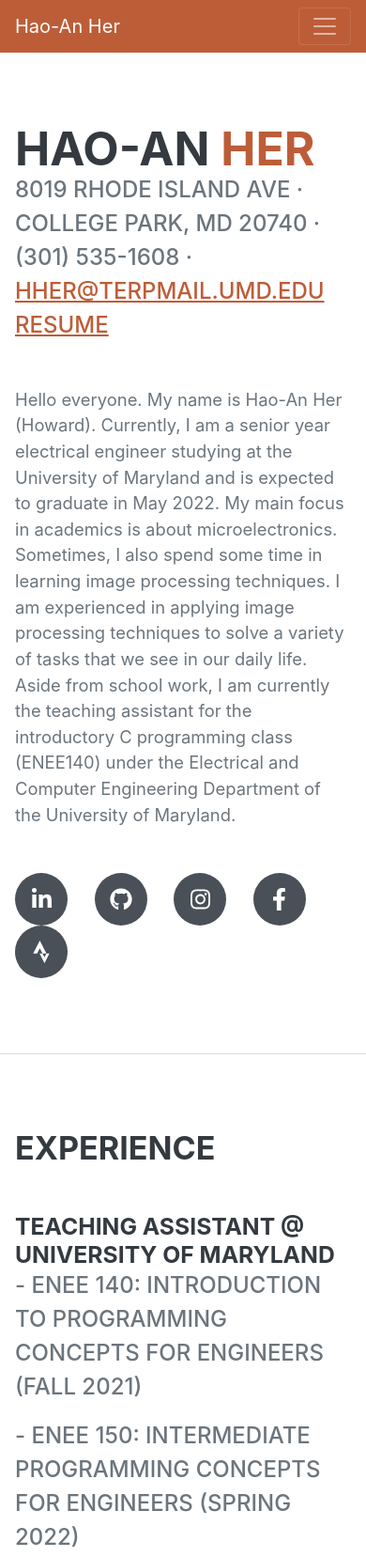
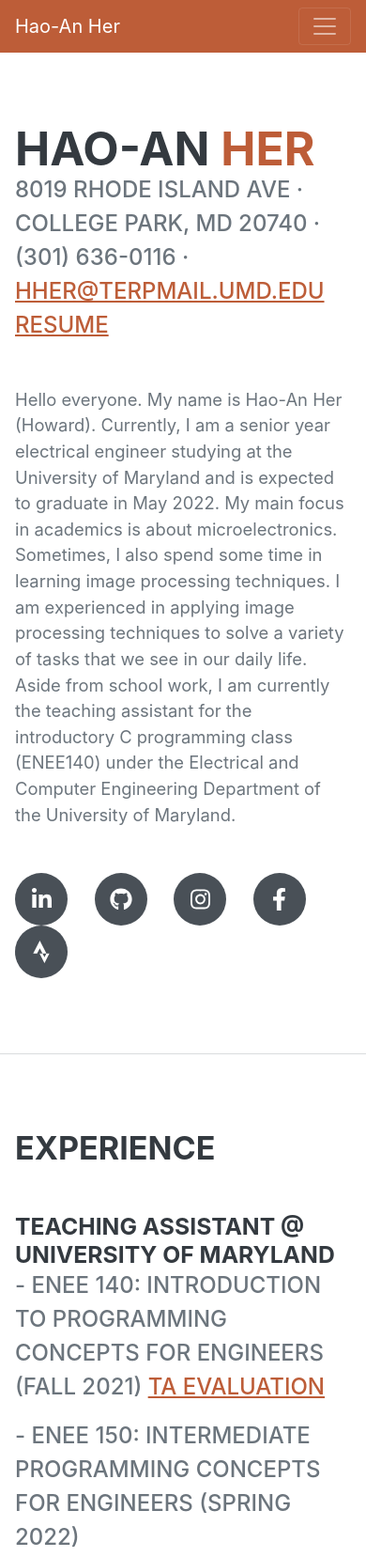
Before and after one commit to HowardHer/HowardHer.github.io, a plain HTML site: page index.html in a window 390 px wide. Shown: the top 1657 px of the page at 94% size. Drawn offline with nearby package versions, Linux system fonts and the light colour scheme; a web font is replaced by a local one.

Commit message:
update new phone number and TA evaluation form

```diff
--- a/index.html
+++ b/index.html
@@ -45,10 +45,10 @@
                         <span class="text-primary">Her</span>
                     </h1>
                     <div class="subheading mb-5">
-                        8019 Rhode Island Ave · College Park, MD 20740 · (301) 535-1608 ·
+                        8019 Rhode Island Ave · College Park, MD 20740 · (301) 636-0116 ·
                         <a href="mailto:hher@terpmail.umd.edu">hher@terpmail.umd.edu</a>
                         <br>
-                        <a href="https://drive.google.com/file/d/1WeT8SUBqP6kkfc9nPi1fB5rlqHgN3r2V/view?usp=sharing">Resume</a>
+                        <a href="#!" onclick=window.open('https://drive.google.com/file/d/1K6--wXX-oHG9GJSEImw0swXLOFCG7x2C/view?usp=sharing')>Resume</a>
                     </div>
                     <p class="lead mb-5">Hello everyone. My name is Hao-An Her (Howard). Currently, I am a senior year electrical engineer studying at the University of Maryland and is expected to graduate in May 2022. My main focus in academics is about microelectronics. Sometimes, I also spend some time in learning image processing techniques. I am experienced in applying image processing techniques to solve a variety of tasks that we see in our daily life. Aside from school work, I am currently the teaching assistant for the introductory C programming class (ENEE140) under the Electrical and Computer Engineering Department of the University of Maryland.</p>
                     <div class="social-icons">
@@ -68,7 +68,7 @@
                     <div class="d-flex flex-column flex-md-row justify-content-between mb-5">
                         <div class="flex-grow-1">
                             <h3 class="mb-0">Teaching Assistant @ University of Maryland</h3>
-                            <div class="subheading mb-3">- ENEE 140: Introduction to Programming Concepts for Engineers (Fall 2021)</div>
+                            <div class="subheading mb-3">- ENEE 140: Introduction to Programming Concepts for Engineers (Fall 2021) <a href="#!" onclick=window.open('https://drive.google.com/file/d/1kqKXgs0XOc29LQ9qZnsUctcA6V8WmXvW/view?usp=sharing')>TA Evaluation</a></div>
                             <div class="subheading mb-3">- ENEE 150: Intermediate Programming Concepts for Engineers (Spring 2022)</div>
                             <p>Lead computer lab recitations (12 students each), hold regular office hours, grade homework, projects, and help maintain the web pages.</p>
                         </div>
```
